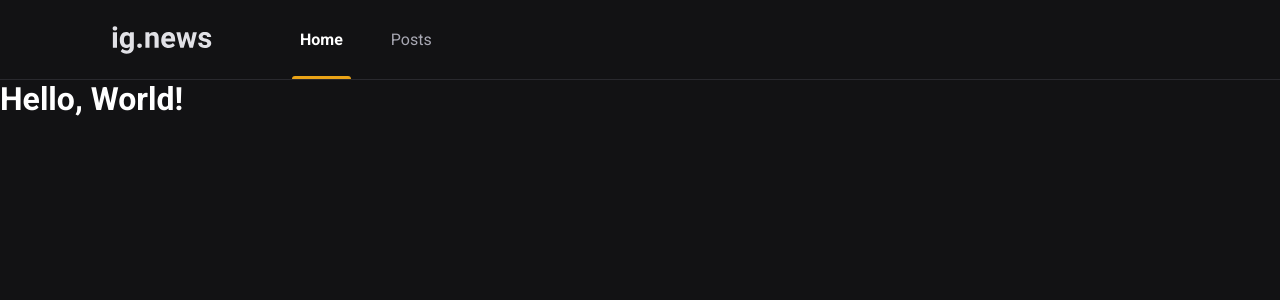
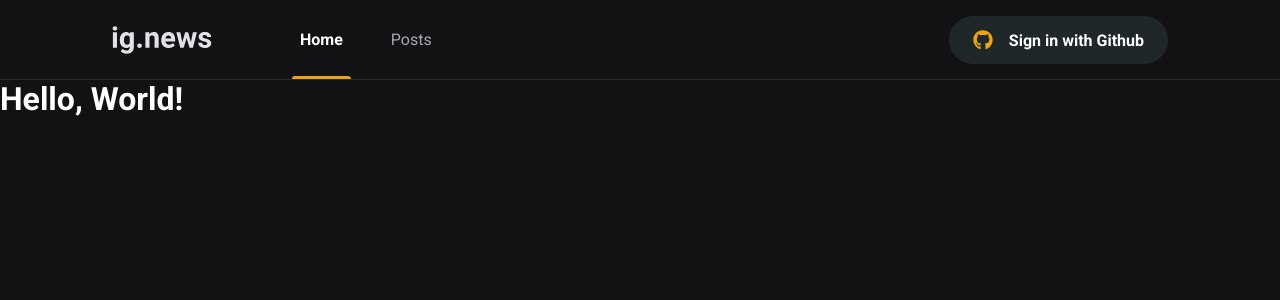
Before and after one commit to RuanScherer/ig-news, a Next.js app: page / in a window 1280 px wide. Shown: the top 300 px of the page. Built offline with nearby package versions, Linux system fonts and the light colour scheme.

Commit message:
feat: add sign in button component

```diff
--- a/package.json
+++ b/package.json
@@ -12,6 +12,7 @@
     "next": "12.1.0",
     "react": "17.0.2",
     "react-dom": "17.0.2",
+    "react-icons": "^4.3.1",
     "sass": "^1.49.9"
   },
   "devDependencies": {
--- a/src/components/Header/index.tsx
+++ b/src/components/Header/index.tsx
@@ -1,4 +1,5 @@
 import Image from 'next/image'
+import { SignInButton } from '../SignInButton'
 import styles from './styles.module.scss'
 
 export function Header() {
@@ -16,6 +17,8 @@
           <a className={styles.active}>Home</a>
           <a>Posts</a>
         </nav>
+
+        <SignInButton />
       </div>
     </header>
   )
--- a/src/components/Header/styles.module.scss
+++ b/src/components/Header/styles.module.scss
@@ -54,4 +54,8 @@
       }
     }
   }
+
+  > button {
+    margin-left: auto;
+  }
 }
--- /dev/null
+++ b/src/components/SignInButton/index.tsx
@@ -0,0 +1,26 @@
+import { FaGithub } from 'react-icons/fa'
+import { FiX } from 'react-icons/fi'
+import styles from './styles.module.scss'
+
+export function SignInButton() {
+  const isUserLoggedIn = false;
+
+  return isUserLoggedIn ? (
+    <button
+      type="button"
+      className={styles.signInButton}
+    >
+      <FaGithub color='#04b361' />
+      Ruan Scherer
+      <FiX color='#737380' className={styles.closeIcon} />
+    </button>
+  ) : (
+    <button
+      type='button'
+      className={styles.signInButton}
+    >
+      <FaGithub color='#eba417' />
+      Sign in with Github
+    </button>
+  );
+}
--- /dev/null
+++ b/src/components/SignInButton/styles.module.scss
@@ -0,0 +1,32 @@
+.signInButton {
+  height: 3rem;
+  border-radius: 3rem;
+  border: 0;
+  padding: 0 1.5rem;
+
+  display: flex;
+  align-items: center;
+  justify-content: center;
+
+  background-color: var(--gray-850);
+  color: var(--white);
+
+  font-weight: bold;
+
+  svg {
+    width: 20px;
+    height: 20px;
+  }
+
+  svg:first-child {
+    margin-right: 1rem;
+  }
+
+  svg.closeIcon {
+    margin-left: 1rem;
+  }
+
+  &:hover {
+    filter: brightness(0.8);
+  }
+}
--- a/src/styles/global.scss
+++ b/src/styles/global.scss
@@ -12,6 +12,7 @@
   --gray-100: #e1e1e6;
   --gray-300: #a8a8b3;
   --gray-800: #29292e;
+  --gray-850: #1f2729;
   --gray-900: #121214;
 
   --cyan-500: #61dafb;
```
Also changed, not shown: 1 other file (tests, documents, lock files or other folders).
